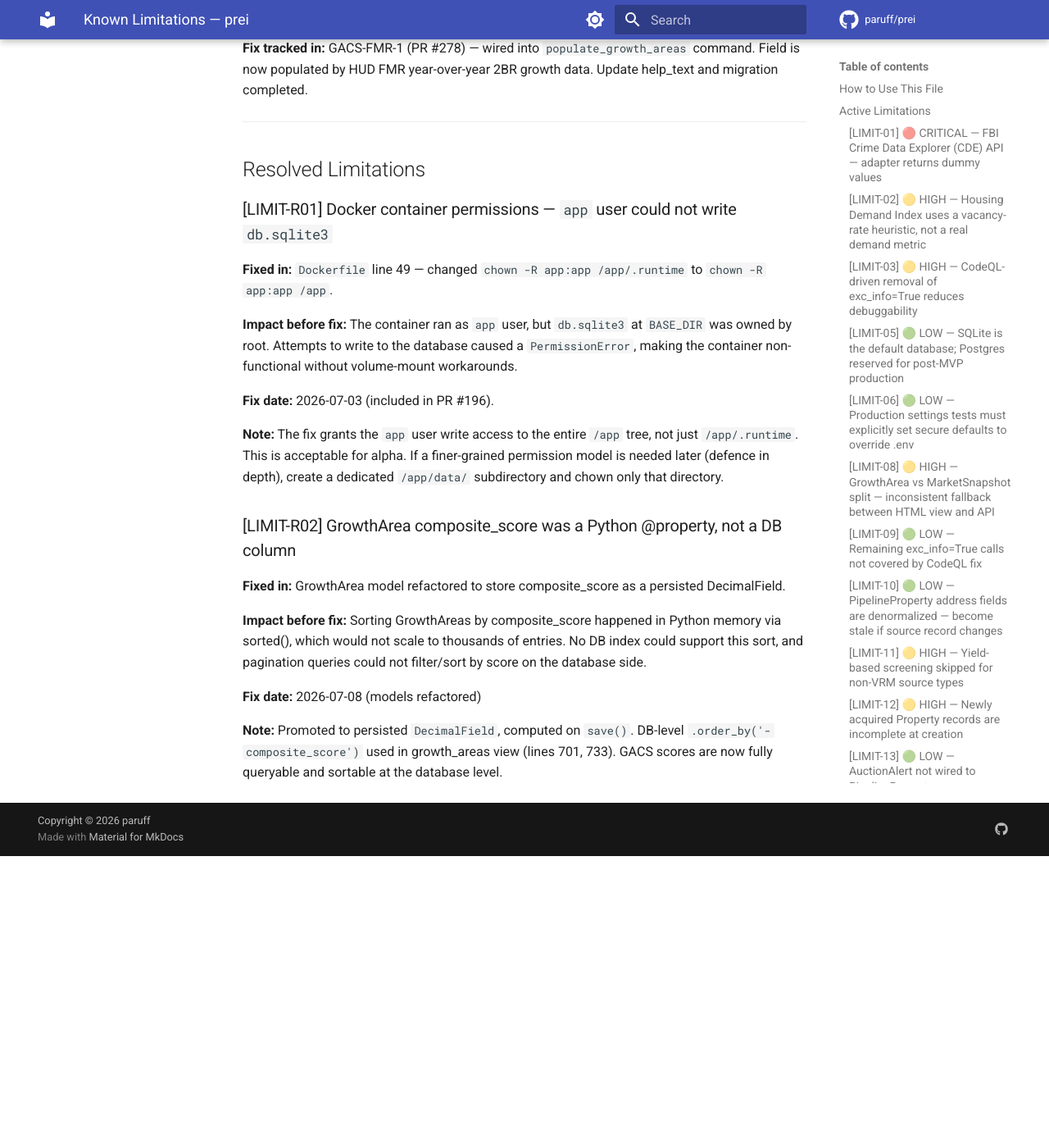
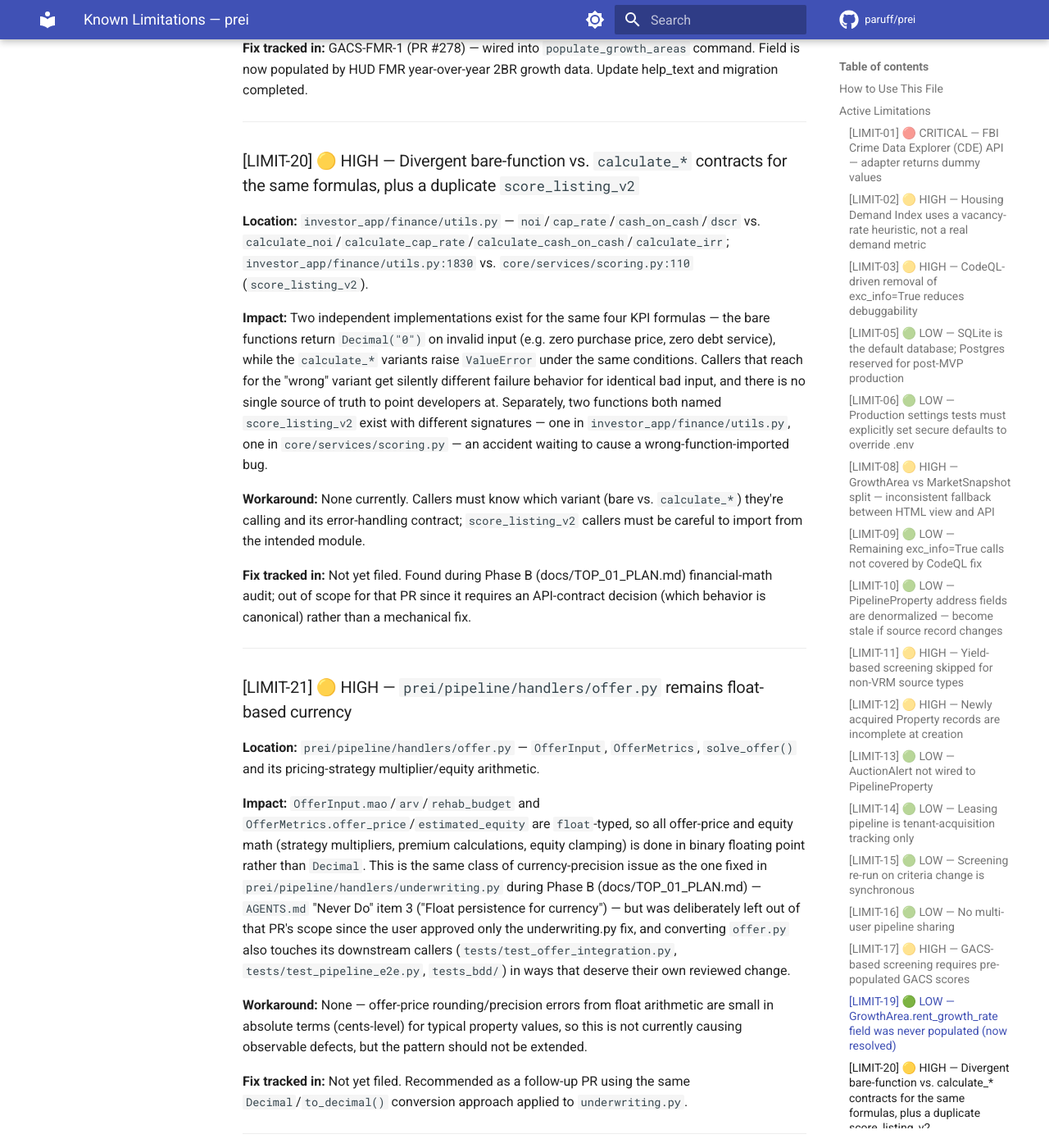
Before and after one commit to paruff/prei, an MkDocs documentation site: the page built from docs/KNOWN_LIMITATIONS.md, in a window 1280 px wide and 1400 px high, scrolled down 7235 px. Shown: the whole window at 82% size. Built offline with MkDocs 1.6.1 and Material for MkDocs 9.7.7, drawn with Linux system fonts in a browser that asks for light colours; comment, search, counter and statistics services are not loaded; the version menu is left out; before the commit the page ends 8279 px from its top, so only the background shows below that.

Commit message:
docs: record LIMIT-20 and LIMIT-21 known limitations from Phase B audit
LIMIT-20: bare-function vs. calculate_* contract divergence for the same
formulas in investor_app/finance/utils.py, plus a duplicate
score_listing_v2 implementation. LIMIT-21: prei/pipeline/handlers/offer.py
remains float-based currency. Both found during Phase B implementation
but deliberately out of scope for this PR.

```diff
--- a/docs/KNOWN_LIMITATIONS.md
+++ b/docs/KNOWN_LIMITATIONS.md
@@ -212,6 +212,30 @@ This means a user who runs the API pre-`populate_growth_areas` gets empty result
 
 ---
 
+### [LIMIT-20] 🟡 HIGH — Divergent bare-function vs. `calculate_*` contracts for the same formulas, plus a duplicate `score_listing_v2`
+
+**Location:** `investor_app/finance/utils.py` — `noi`/`cap_rate`/`cash_on_cash`/`dscr` vs. `calculate_noi`/`calculate_cap_rate`/`calculate_cash_on_cash`/`calculate_irr`; `investor_app/finance/utils.py:1830` vs. `core/services/scoring.py:110` (`score_listing_v2`).
+
+**Impact:** Two independent implementations exist for the same four KPI formulas — the bare functions return `Decimal("0")` on invalid input (e.g. zero purchase price, zero debt service), while the `calculate_*` variants raise `ValueError` under the same conditions. Callers that reach for the "wrong" variant get silently different failure behavior for identical bad input, and there is no single source of truth to point developers at. Separately, two functions both named `score_listing_v2` exist with different signatures — one in `investor_app/finance/utils.py`, one in `core/services/scoring.py` — an accident waiting to cause a wrong-function-imported bug.
+
+**Workaround:** None currently. Callers must know which variant (bare vs. `calculate_*`) they're calling and its error-handling contract; `score_listing_v2` callers must be careful to import from the intended module.
+
+**Fix tracked in:** Not yet filed. Found during Phase B (docs/TOP_01_PLAN.md) financial-math audit; out of scope for that PR since it requires an API-contract decision (which behavior is canonical) rather than a mechanical fix.
+
+---
+
+### [LIMIT-21] 🟡 HIGH — `prei/pipeline/handlers/offer.py` remains float-based currency
+
+**Location:** `prei/pipeline/handlers/offer.py` — `OfferInput`, `OfferMetrics`, `solve_offer()` and its pricing-strategy multiplier/equity arithmetic.
+
+**Impact:** `OfferInput.mao`/`arv`/`rehab_budget` and `OfferMetrics.offer_price`/`estimated_equity` are `float`-typed, so all offer-price and equity math (strategy multipliers, premium calculations, equity clamping) is done in binary floating point rather than `Decimal`. This is the same class of currency-precision issue as the one fixed in `prei/pipeline/handlers/underwriting.py` during Phase B (docs/TOP_01_PLAN.md) — `AGENTS.md` "Never Do" item 3 ("Float persistence for currency") — but was deliberately left out of that PR's scope since the user approved only the underwriting.py fix, and converting `offer.py` also touches its downstream callers (`tests/test_offer_integration.py`, `tests/test_pipeline_e2e.py`, `tests_bdd/`) in ways that deserve their own reviewed change.
+
+**Workaround:** None — offer-price rounding/precision errors from float arithmetic are small in absolute terms (cents-level) for typical property values, so this is not currently causing observable defects, but the pattern should not be extended.
+
+**Fix tracked in:** Not yet filed. Recommended as a follow-up PR using the same `Decimal`/`to_decimal()` conversion approach applied to `underwriting.py`.
+
+---
+
 ## Resolved Limitations
 
 ### [LIMIT-R01] Docker container permissions — `app` user could not write `db.sqlite3`
```
